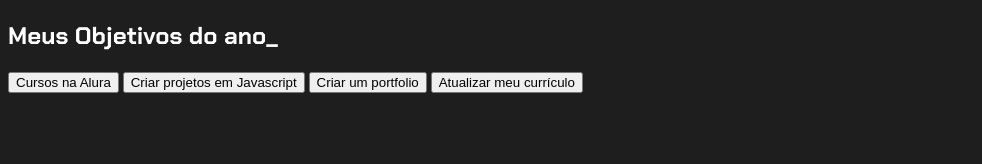
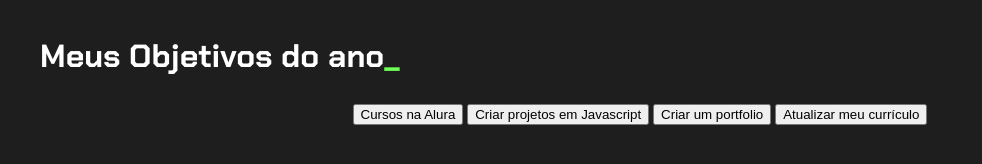
Before and after one commit to kahfogaca06/kamilyaula, a plain HTML site: page index.html in a window 1280 px wide. Shown: the whole page, without its empty margins (0-982 px from the left). Drawn offline with Linux system fonts and the light colour scheme.

Commit message:
Add files via upload

```diff
--- a/style.css
+++ b/style.css
@@ -14,3 +14,24 @@ body {
     color: var(--branco);
     font-family: 'Chakra Petch', sans-serif;
 }
+
+.conteudo-principal {
+    display: flex;
+    flex-direction: column;
+    justify-content: center;
+    align-items: center;
+    max-width: 1200px;
+    width: 100%;
+    margin: 0 auto;
+}
+
+.titulo-principal {
+    text-align: left;
+    width: 100%;
+    font-size: 32px;
+}
+
+.titulo-principal span {
+    color: var(--verde);
+}
+.botao {font-family: ;}
```
